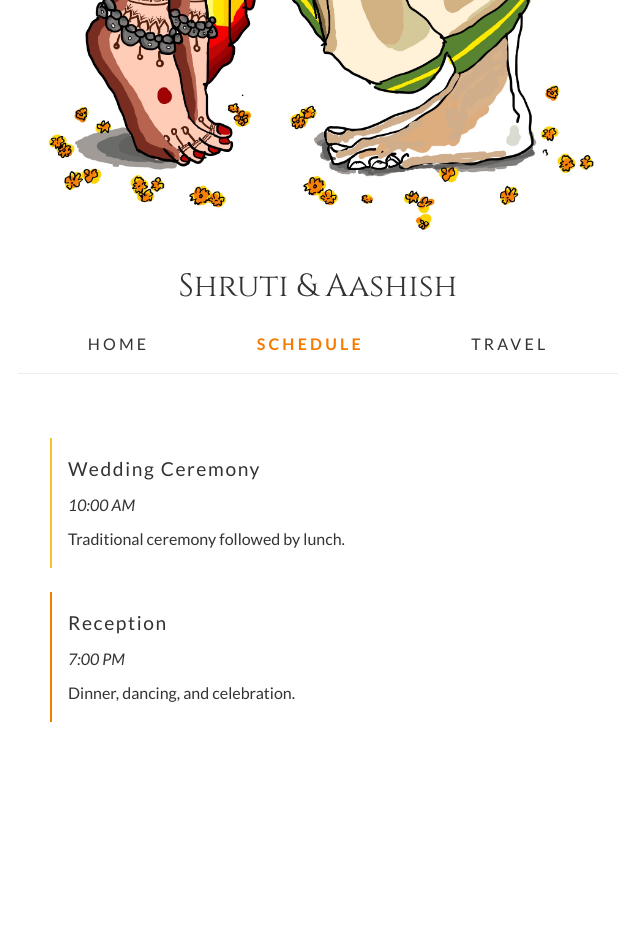
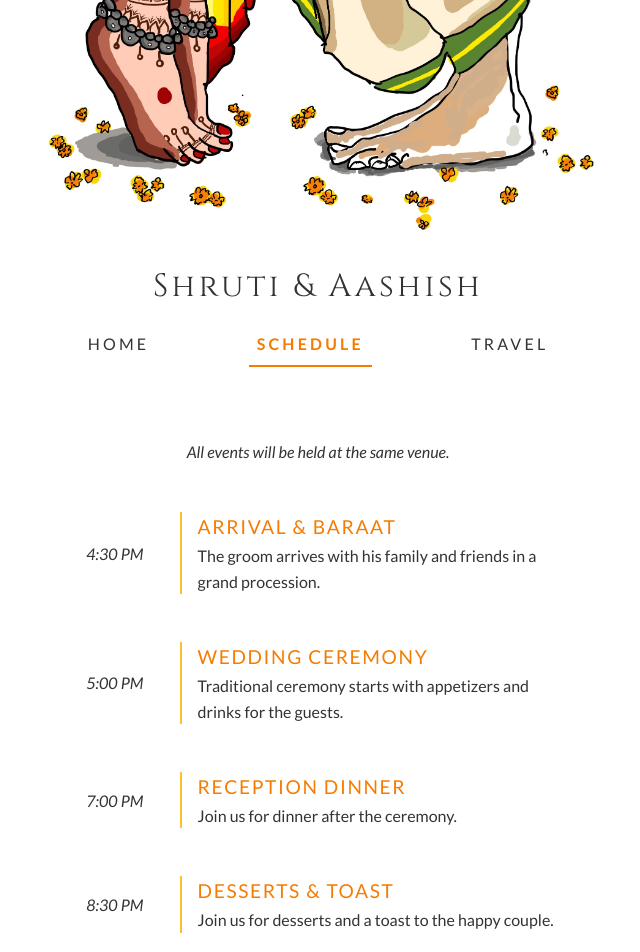
Before and after one commit to ashnehete/wedding, a React (Vite) app: page /schedule in a window 1280 px wide. Shown: the top 952 px of the page, without its empty margins (322-962 px from the left). Before the commit the page ends 800 px from the top, so only its background shows below. Built offline with nearby package versions, Linux system fonts and the light colour scheme.

Commit message:
feat: Update wedding schedule events and layout, reorder travel sections, and improve navigation active link styling.

```diff
--- a/src/components/Navigation.jsx
+++ b/src/components/Navigation.jsx
@@ -7,13 +7,13 @@ const Navigation = () => {
         color: isActive ? 'var(--accent-color)' : 'var(--text-color)',
         padding: '0.5rem',
         textDecoration: 'none',
-        letterSpacing: '0.2rem'
+        letterSpacing: '0.2rem',
+        borderBottom: isActive ? '2px solid var(--accent-color)' : 'none'
     });
 
     return (
         <header style={{
-            backgroundColor: 'var(--white)',
-            borderBottom: '1px solid #eee'
+            backgroundColor: 'var(--white)'
         }}>
             <div style={{
                 width: '100%',
@@ -29,7 +29,8 @@ const Navigation = () => {
                 padding: '0.8rem 0 0.2rem 0',
                 fontSize: '2rem',
                 color: 'var(--text-color)',
-                fontFamily: 'var(--font-serif)'
+                fontFamily: 'var(--font-serif)',
+                letterSpacing: '0.2rem'
             }}>
                 Shruti & Aashish
             </div>
--- a/src/pages/Schedule.jsx
+++ b/src/pages/Schedule.jsx
@@ -1,29 +1,71 @@
 const Schedule = () => {
     const schedule = [
         {
-            time: '10:00 AM',
+            time: '4:30 PM',
+            event: 'Arrival & Baraat',
+            description: 'The groom arrives with his family and friends in a grand procession.'
+        },
+        {
+            time: '5:00 PM',
             event: 'Wedding Ceremony',
-            description: 'Traditional ceremony followed by lunch.'
+            description: 'Traditional ceremony starts with appetizers and drinks for the guests.'
         },
         {
             time: '7:00 PM',
-            event: 'Reception',
-            description: 'Dinner, dancing, and celebration.'
+            event: 'Reception Dinner',
+            description: 'Join us for dinner after the ceremony.'
+        },
+        {
+            time: '8:30 PM',
+            event: 'Desserts & Toast',
+            description: 'Join us for desserts and a toast to the happy couple.'
+        },
+        {
+            time: '9:00 PM',
+            event: 'DJ & Dancing',
+            description: 'Let\'s dance the night away!'
+        },
+        {
+            time: '10:30 PM',
+            event: 'Farewell',
+            description: 'We will carry this night in our hearts forever. Thank you for being a part of our journey.'
         }
     ];
 
     return (
         <div className="page-content">
             <div style={{ marginTop: '2rem' }}>
+                <p style={{ textAlign: 'center', fontStyle: 'italic', marginBottom: '2rem' }}>All events will be held at the same venue.</p>
                 {schedule.map((item, index) => (
                     <div key={index} style={{
                         padding: '1rem',
-                        borderLeft: '2px solid ' + (index % 2 === 0 ? 'var(--primary-color)' : 'var(--accent-color)'),
-                        marginBottom: '1.5rem'
+                        marginBottom: '1rem',
+                        display: 'grid',
+                        gridTemplateColumns: '1fr 4fr',
+                        alignItems: 'center',
+                        gap: '1rem'
                     }}>
-                        <p style={{ margin: 0, letterSpacing: '0.1rem', fontSize: '1.2rem' }}>{item.event}</p>
-                        <p style={{ fontStyle: 'italic', margin: '0.5rem 0' }}>{item.time}</p>
-                        <p>{item.description}</p>
+                        <div>
+                            <p style={{
+                                fontStyle: 'italic',
+                                textAlign: 'center'
+                            }}>{item.time}</p>
+                        </div>
+                        <div style={{
+                            // borderLeft: '2px solid ' + (index % 2 === 0 ? 'var(--primary-color)' : 'var(--accent-color)'),
+                            borderLeft: '2px solid var(--primary-color)',
+                            paddingLeft: '1rem',
+                            // paddingBottom: '0.5rem'
+                        }}>
+                            <p style={{
+                                margin: 0,
+                                letterSpacing: '0.1rem',
+                                fontSize: '1.2rem',
+                                textTransform: 'uppercase',
+                                color: 'var(--accent-color)'
+                            }}>{item.event}</p>
+                            <p>{item.description}</p>
+                        </div>
                     </div>
                 ))}
             </div>
--- a/src/pages/Travel.jsx
+++ b/src/pages/Travel.jsx
@@ -49,6 +49,18 @@ const Travel = () => {
 
             <div style={sectionStyle}>
                 <h3 style={headingStyle}>
+                    <Bed size={24} /> Accommodation
+                </h3>
+                <div style={subsectionStyle}>
+                    <p style={subHeadingStyle}>Areas</p>
+                    <p>
+                        We recommend staying in the <strong>U-District</strong>, <strong>South Lake Union</strong> or <strong>Eastlake</strong> which are all easily accessible by public transportation and have a variety of accommodations to choose from.
+                    </p>
+                </div>
+            </div>
+
+            <div style={sectionStyle}>
+                <h3 style={headingStyle}>
                     <Plane size={24} /> Flights
                 </h3>
                 <div style={subsectionStyle}>
@@ -67,7 +79,7 @@ const Travel = () => {
 
             <div style={sectionStyle}>
                 <h3 style={headingStyle}>
-                    <TramFront size={24} /> Getting Around in the City
+                    <TramFront size={24} /> Getting Around the City
                 </h3>
                 <div style={subsectionStyle}>
                     <p style={subHeadingStyle}>Sound Transit Link Light Rail (1 Line)</p>
@@ -94,18 +106,6 @@ const Travel = () => {
                     </p>
                 </div>
             </div>
-
-            <div style={sectionStyle}>
-                <h3 style={headingStyle}>
-                    <Bed size={24} /> Accommodation
-                </h3>
-                <div style={subsectionStyle}>
-                    <p style={subHeadingStyle}>Areas</p>
-                    <p>
-                        We recommend staying in the <strong>U-District</strong>, <strong>South Lake Union</strong>, or <strong>Capitol Hill</strong> which are all easily accessible by public transportation and have a variety of accommodations to choose from.
-                    </p>
-                </div>
-            </div>
         </div>
     );
 };
```
